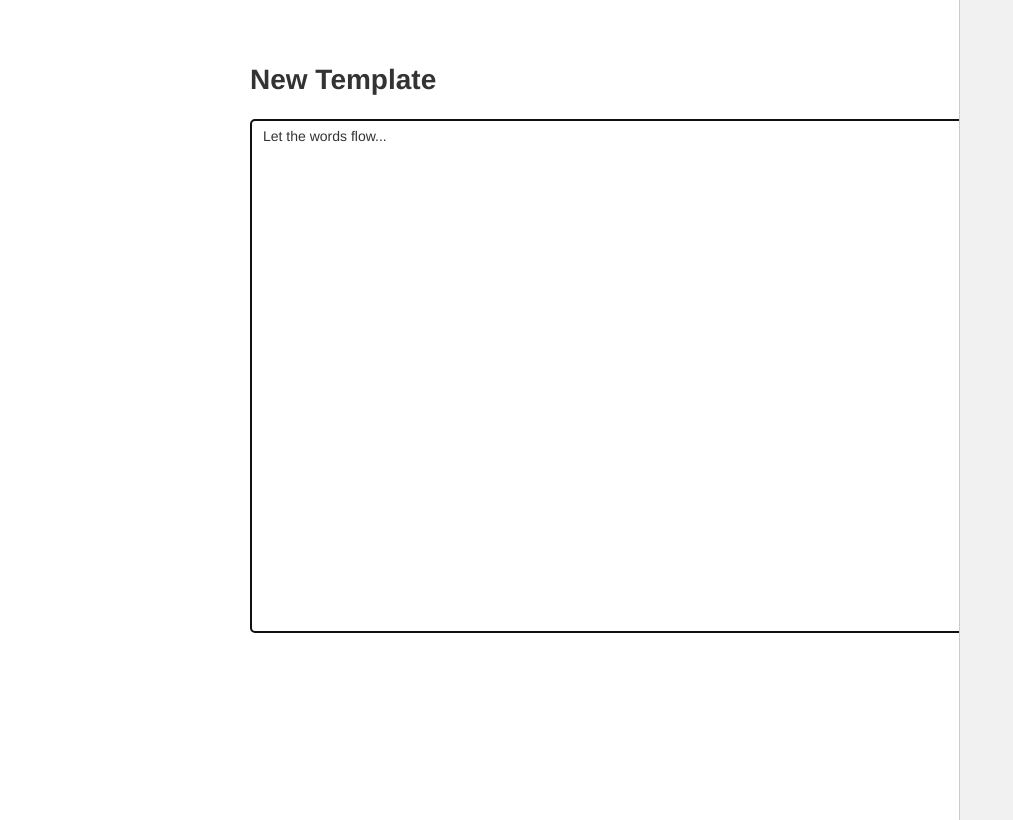
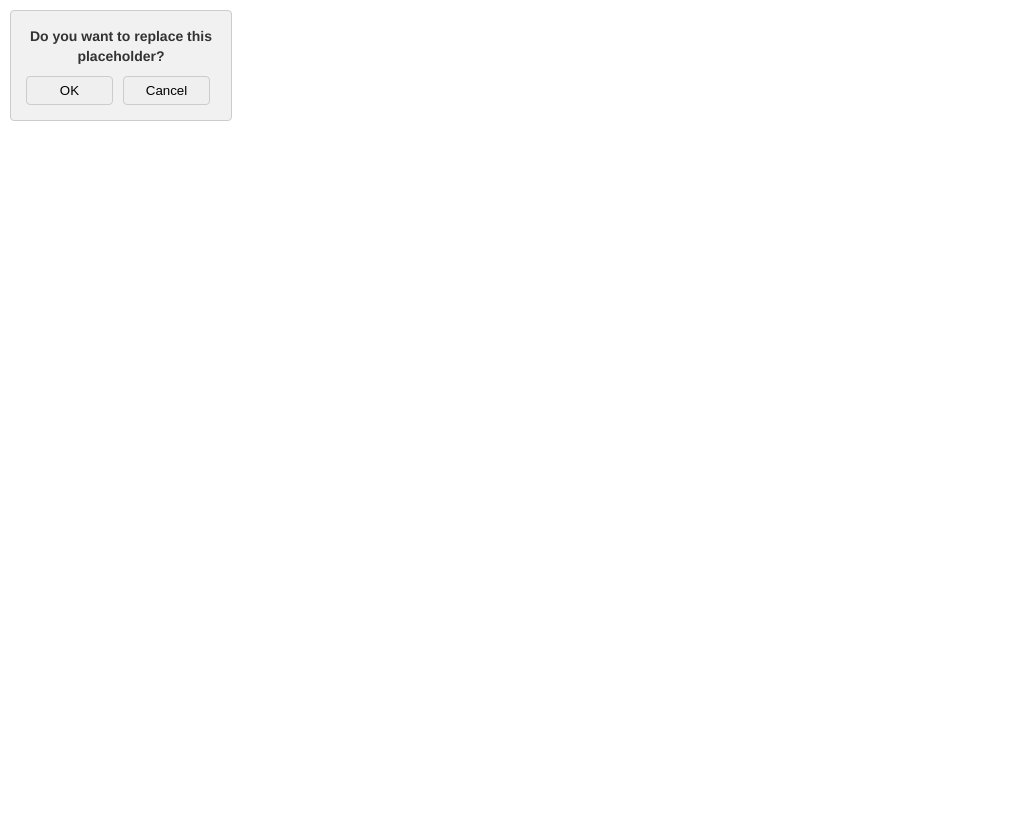
Before and after one commit to theterminalguy/writeonce, a React (Create React App) app: page /story in a window 1280 px wide. Shown: the whole page, without its empty margins (0-1013 px from the left). Built offline with nearby package versions, Linux system fonts and the light colour scheme.

Commit message:
[wrt-27] add react router

```diff
--- a/package.json
+++ b/package.json
@@ -13,6 +13,7 @@
     "@types/react-dom": "^18.0.0",
     "react": "^18.2.0",
     "react-dom": "^18.2.0",
+    "react-router-dom": "^6.6.1",
     "react-scripts": "5.0.1",
     "shortid": "^2.2.16",
     "typescript": "^4.4.2",
--- a/src/App.tsx
+++ b/src/App.tsx
@@ -1,18 +1,21 @@
+import { BrowserRouter, Routes, Route} from "react-router-dom";
+
 import "./App.css";
 import VanillaEditor from "./components/editors/vanilla";
 import { Storybook } from "./components/storybook";
+import HomePage from './components/HomePage';
+import Error404Page from "./components/Error404Page";
 
 function App() {
-  // check if env is dev
-  const showStoryBook = false;
   return (
-    <>
-    <div className="wrapper">
-      <VanillaEditor />
-    </div>
-    {/* todo; this should be  in a separate component and route */}
-      { showStoryBook && <Storybook /> }
-    </>
+    <BrowserRouter>
+      <Routes>
+        <Route index element={<HomePage />} />
+        <Route path="editor" element={<VanillaEditor />} />
+        <Route path="story" element={<Storybook />} />
+        <Route path="*" element={<Error404Page />} />
+      </Routes>
+    </BrowserRouter>
   );
 }
 
--- /dev/null
+++ b/src/components/Error404Page.css
@@ -0,0 +1,8 @@
+.error-404-page {
+    background: #fff;
+    padding: 20px;
+    margin: 20px 0;
+    border: 1px solid #ddd;
+    border-radius: 3px;
+    box-shadow: 0 1px 1px rgba(0,0,0,.04);
+}
--- /dev/null
+++ b/src/components/Error404Page.tsx
@@ -0,0 +1,20 @@
+import { Link } from "react-router-dom";
+
+import "./Error404Page.css";
+
+export default function Error404Page() {
+  return (
+    <div className="error-404-page">
+      <h1>Page Not Found </h1>
+      <p>Here's a short poem for the one who wanders:</p>
+      <blockquote>
+        You've traveled far and you've traveled wide Searching around, you've
+        desperately tried To find what you seek, no matter the cost I'm sorry to
+        say — it looks like you're lost
+      </blockquote>
+        <p>
+        Why not head on back to the <Link to="/">homepage</Link>
+        </p>
+    </div>
+  );
+}
--- /dev/null
+++ b/src/components/HomePage.tsx
@@ -0,0 +1,10 @@
+import { Link } from "react-router-dom";
+
+export default function HomePage() {
+  return (
+    <div className="home-page">
+      <h1>Home Page</h1>
+      <Link to="editor">Editor</Link>
+    </div>
+  );
+}
--- a/src/components/editors/vanilla/index.tsx
+++ b/src/components/editors/vanilla/index.tsx
@@ -5,9 +5,9 @@ import SidePanel from "./components/sidepanel";
 
 export default function VanillaEditor() {
   return (
-    <>
+    <div className="wrapper">
       <Editor title={initialState.templateName} />
       <SidePanel component={<PlaceholderSidePanel />} />
-    </>
+    </div>
   );
 }
--- /dev/null
+++ b/src/components/storybook/index.css
@@ -0,0 +1,6 @@
+div.storybook {
+    width: 100%;
+    max-width: 800px;
+    padding: 10px;
+    box-sizing: border-box;
+}
--- a/src/components/storybook/index.tsx
+++ b/src/components/storybook/index.tsx
@@ -1,3 +1,4 @@
+import './index.css';
 import Modal from "../editors/vanilla/components/modal";
 import { increment } from "../../store/features/counter/counterSlice";
 import { store } from "../../store";
```
Also changed, not shown: 1 other file (tests, documents, lock files or other folders).
